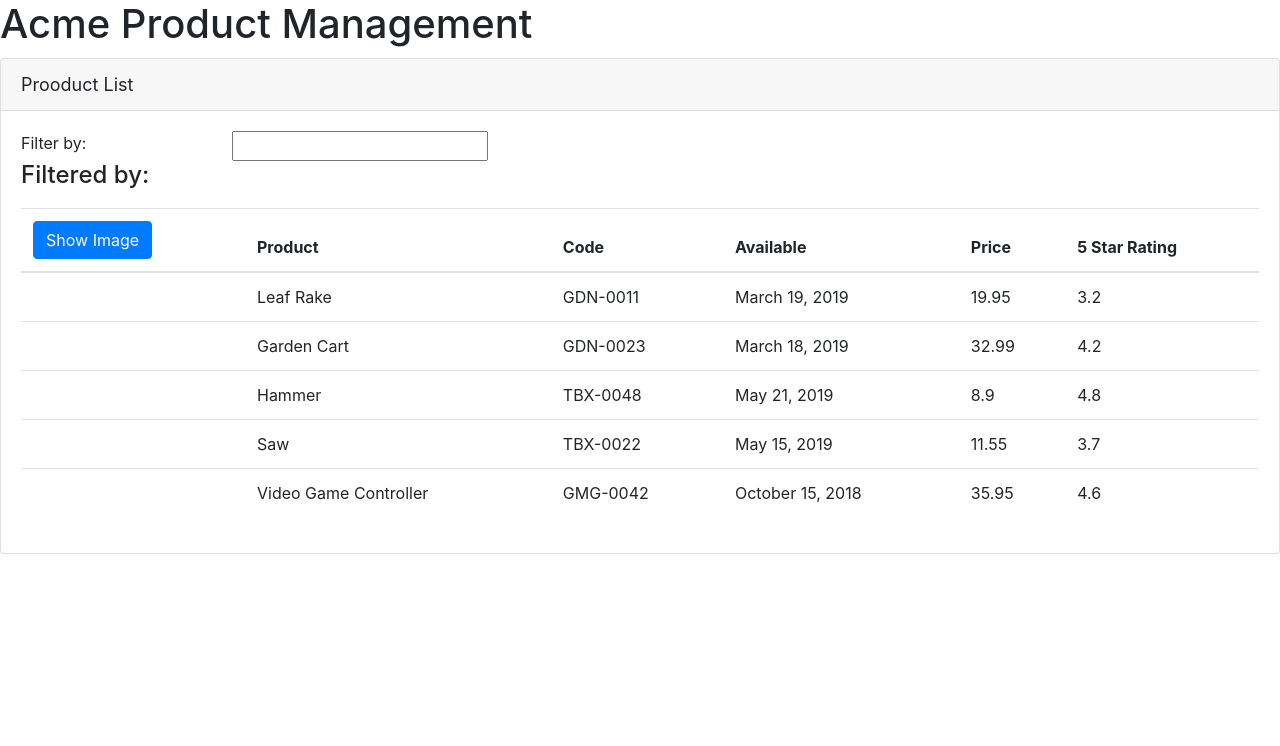
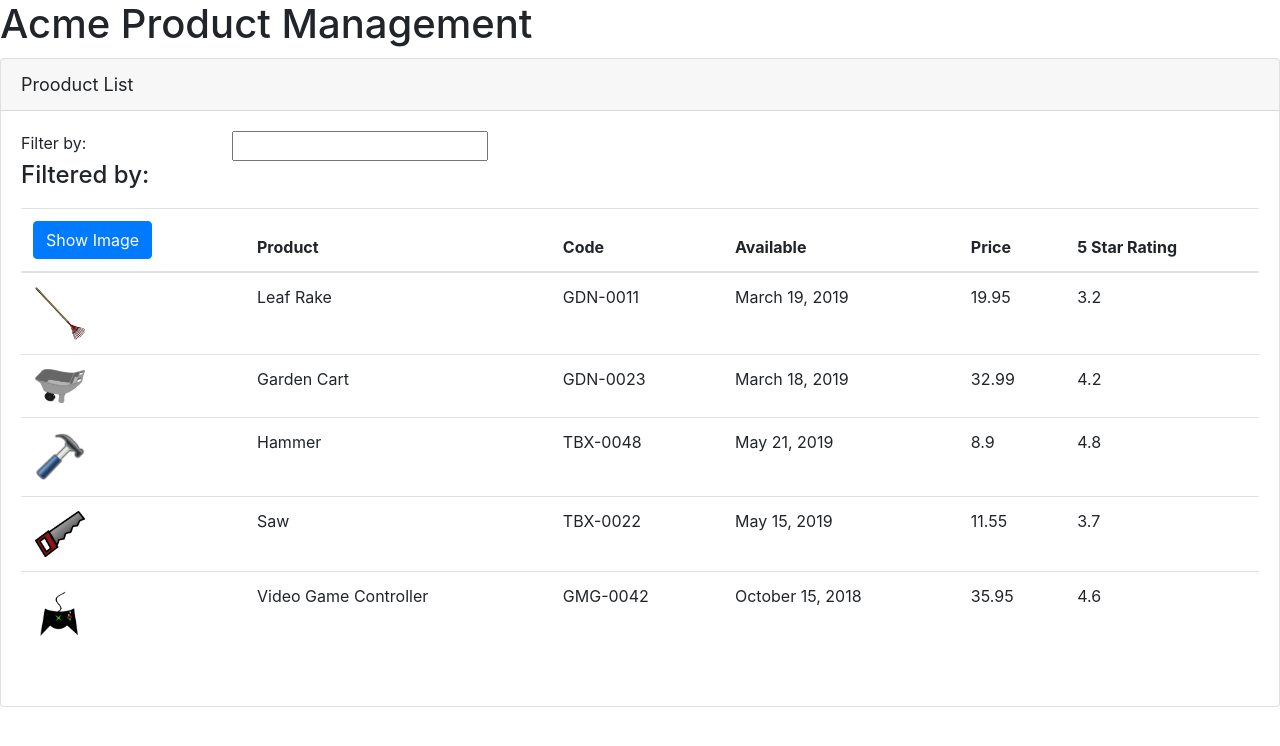
Before and after one commit to leon-mil/angular-getting-started, an Angular app: page / in a window 1280 px wide. Shown: the top 746 px of the page. Built offline with nearby package versions, Linux system fonts and the light colour scheme.

Commit message:
Added Property Binding

```diff
--- a/src/app/products/product-list.component.html
+++ b/src/app/products/product-list.component.html
@@ -28,7 +28,12 @@
               </thead>
               <tbody>
                 <tr *ngFor='let product of products'>
-                  <td></td>
+                  <td>
+                    <img [src]='product.imageUrl'
+                         [title]='product.productName'
+                         [style.width.px]='imageWidth'
+                         [style.margin.px]='imageMargin'>
+                  </td>
                   <td> {{ product.productName }} </td>
                   <td> {{ product.productCode }} </td>
                   <td> {{ product.releaseDate }} </td>
--- a/src/app/products/product-list.component.ts
+++ b/src/app/products/product-list.component.ts
@@ -7,6 +7,8 @@
 
 export class ProductListComponent {
     pageTitle = 'Prooduct List';
+    imageWidth = 50;
+    imageMargin = 2;
     products: any[] =
     [
         {
```
